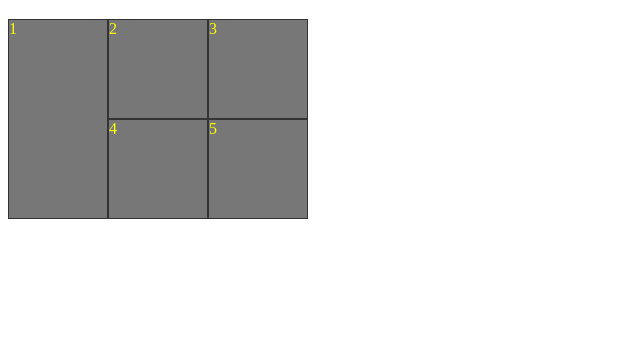
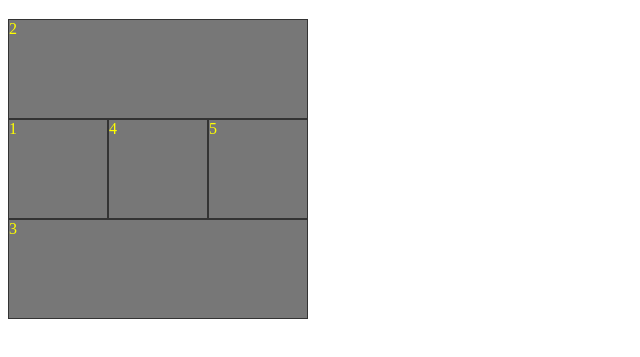
Before and after one commit to Madanparta/grid-using-expl, a plain HTML site: page index.html in a window 1280 px wide. Shown: the part 61-418 px from the top of the page, without its empty margins (0-640 px from the left). Drawn offline with Linux system fonts and the light colour scheme.

Commit message:
adding output screen photo

```diff
--- a/index.html
+++ b/index.html
@@ -24,20 +24,20 @@
 
         }
         .item1{
-
-            grid-row-start: 1;
-            grid-row-end: 3;
+            grid-area: sidebar;
+            /* grid-row-start: 1;
+            grid-row-end: 4;
+           */
         }
         .item2{
-          /* grid-area: header; */
-
+          grid-area: header;
         }
         .item3{
-            /* grid-area: footer; */
+            grid-area: footer;
         }
         .item4{
 
-            /* grid-area: content; */
+            grid-area: content;
         }
         .item5{
 
```
Also changed, not shown: 30th.png (added), 1 other file.
